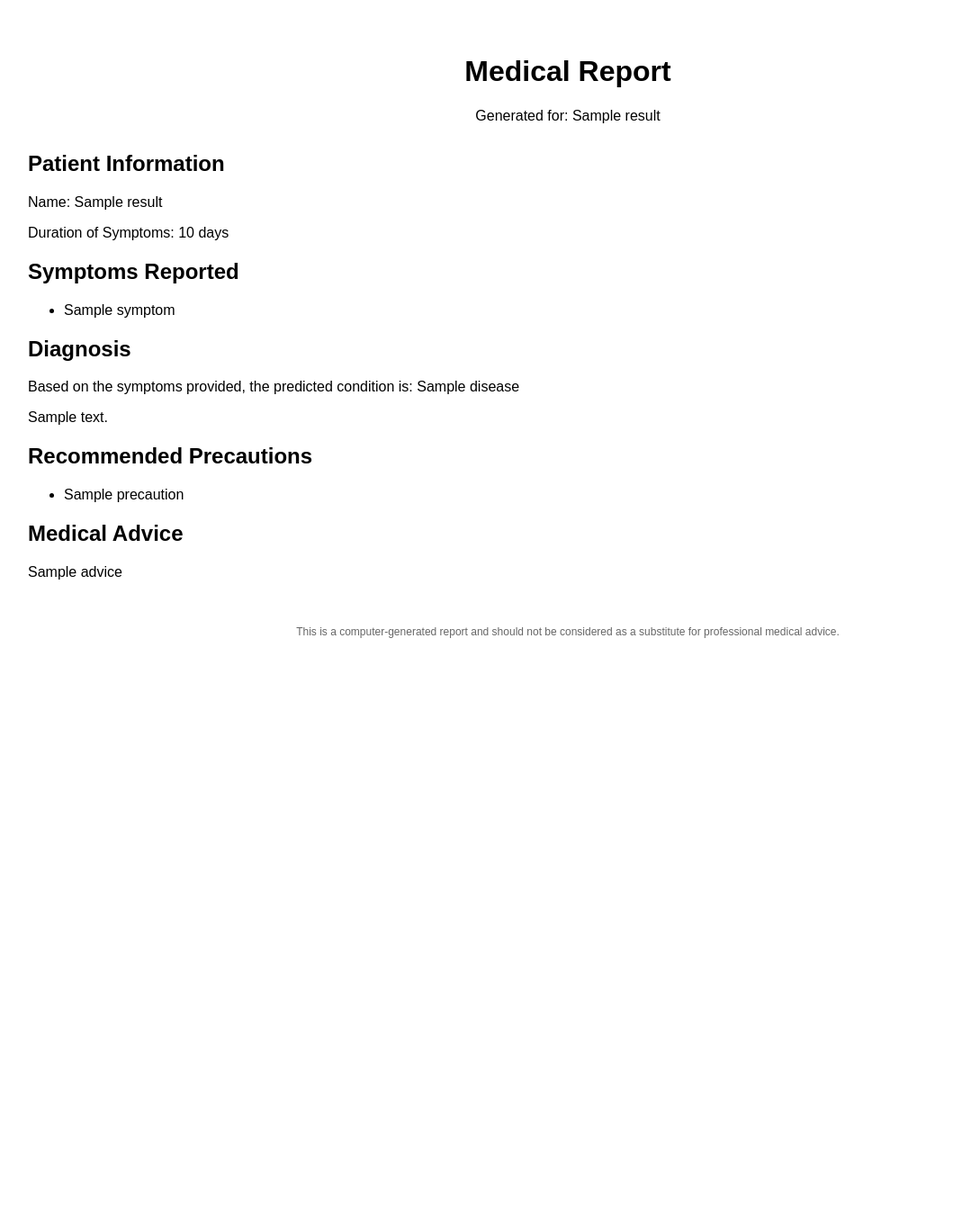
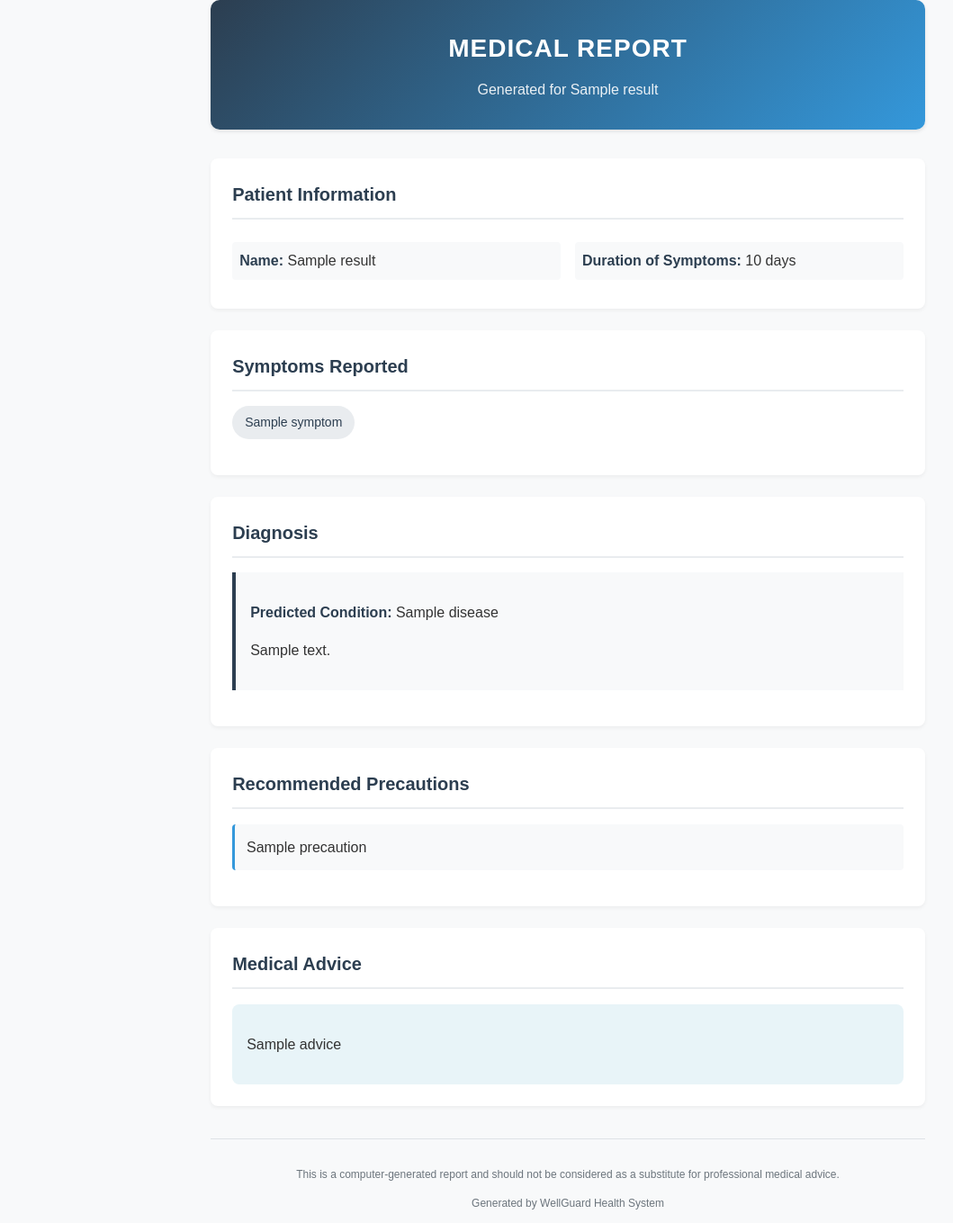
Before and after one commit to yashvvrn/wellguardpdf, a Flask app: template templates/report.html in a window 1280 px wide. Shown: the whole page at 90% size, without its empty margins (9-1068 px from the left). Before the commit the page ends 709 px from the top, so only its background shows below. Run offline with Flask 2, Linux system fonts and the light colour scheme; the template is opened without the code that fills it: most values are stand-ins (such as "Sample title", 1, 10 or a date in 2020).

Commit message:
Enhanced report styling with beautiful cards and colors

```diff
--- a/app.py
+++ b/app.py
@@ -212,63 +212,9 @@ def download_report():
 
         # Create a temporary file for the PDF
         with tempfile.NamedTemporaryFile(suffix='.pdf', delete=False) as tmp:
-            # Define CSS for PDF styling
-            css = CSS(string='''
-                @page {
-                    size: A4;
-                    margin: 1cm;
-                    @top-center {
-                        content: "WellGuard Medical Report";
-                        font-size: 9pt;
-                    }
-                    @bottom-center {
-                        content: "Page " counter(page) " of " counter(pages);
-                        font-size: 9pt;
-                    }
-                }
-                body {
-                    font-family: Arial, sans-serif;
-                    line-height: 1.6;
-                }
-                .header {
-                    text-align: center;
-                    margin-bottom: 30px;
-                    border-bottom: 2px solid #2c3e50;
-                    padding-bottom: 20px;
-                }
-                .header h1 {
-                    color: #2c3e50;
-                    margin: 0;
-                }
-                h2 {
-                    color: #2c3e50;
-                    border-bottom: 1px solid #eee;
-                    padding-bottom: 5px;
-                }
-                .content {
-                    margin-bottom: 20px;
-                }
-                ul {
-                    list-style-type: disc;
-                    padding-left: 20px;
-                }
-                li {
-                    margin-bottom: 5px;
-                }
-                .footer {
-                    text-align: center;
-                    margin-top: 50px;
-                    font-size: 12px;
-                    color: #666;
-                    border-top: 1px solid #eee;
-                    padding-top: 20px;
-                }
-            ''')
-
-            # Generate PDF with custom CSS
+            # Generate PDF without additional CSS since it's all in the template
             HTML(string=rendered).write_pdf(
-                target=tmp.name,
-                stylesheets=[css]
+                target=tmp.name
             )
 
             logger.info("PDF generation completed")
--- a/templates/report.html
+++ b/templates/report.html
@@ -1,63 +1,192 @@
 <!DOCTYPE html>
 <html>
 <head>
-    <title>Medical Report</title>
+    <title>Medical Report - {{ result.name }}</title>
     <style>
+        @page {
+            size: A4;
+            margin: 1.5cm;
+            @top-center {
+                content: "WellGuard Medical Report";
+                font-size: 10pt;
+                color: #2c3e50;
+            }
+            @bottom-center {
+                content: "Page " counter(page) " of " counter(pages);
+                font-size: 9pt;
+                color: #666;
+            }
+        }
+
         body {
             font-family: Arial, sans-serif;
-            margin: 20px;
-            padding: 20px;
+            line-height: 1.6;
+            color: #333;
+            max-width: 21cm;
+            margin: 0 auto;
+            background-color: #f8f9fa;
         }
+
         .header {
             text-align: center;
-            margin-bottom: 30px;
+            margin-bottom: 2em;
+            padding: 2em;
+            background: linear-gradient(135deg, #2c3e50, #3498db);
+            color: white;
+            border-radius: 10px;
+            box-shadow: 0 2px 4px rgba(0,0,0,0.1);
         }
-        .content {
-            margin-bottom: 20px;
+
+        .header h1 {
+            margin: 0;
+            font-size: 28px;
+            text-transform: uppercase;
+            letter-spacing: 1px;
         }
+
+        .header p {
+            margin: 10px 0 0;
+            font-size: 16px;
+            opacity: 0.9;
+        }
+
+        .card {
+            background: white;
+            border-radius: 8px;
+            padding: 1.5em;
+            margin-bottom: 1.5em;
+            box-shadow: 0 2px 4px rgba(0,0,0,0.05);
+        }
+
+        h2 {
+            color: #2c3e50;
+            margin-top: 0;
+            border-bottom: 2px solid #e9ecef;
+            padding-bottom: 0.5em;
+            font-size: 20px;
+        }
+
+        .patient-info {
+            display: grid;
+            grid-template-columns: repeat(2, 1fr);
+            gap: 1em;
+        }
+
+        .patient-info p {
+            margin: 0.5em 0;
+            padding: 0.5em;
+            background-color: #f8f9fa;
+            border-radius: 4px;
+        }
+
+        .symptoms-list {
+            list-style: none;
+            padding: 0;
+            display: flex;
+            flex-wrap: wrap;
+            gap: 0.5em;
+        }
+
+        .symptoms-list li {
+            background-color: #e9ecef;
+            padding: 0.5em 1em;
+            border-radius: 20px;
+            font-size: 14px;
+            color: #2c3e50;
+        }
+
+        .diagnosis {
+            background-color: #f8f9fa;
+            padding: 1em;
+            border-left: 4px solid #2c3e50;
+            margin: 1em 0;
+        }
+
+        .precautions-list {
+            list-style: none;
+            padding: 0;
+        }
+
+        .precautions-list li {
+            margin-bottom: 0.8em;
+            padding: 0.8em;
+            background-color: #f8f9fa;
+            border-radius: 4px;
+            border-left: 3px solid #3498db;
+        }
+
+        .advice-box {
+            background-color: #e8f4f8;
+            padding: 1em;
+            border-radius: 8px;
+            margin-top: 1em;
+        }
+
         .footer {
             text-align: center;
-            margin-top: 50px;
+            margin-top: 3em;
+            padding-top: 1.5em;
+            border-top: 1px solid #dee2e6;
+            color: #6c757d;
             font-size: 12px;
-            color: #666;
+        }
+
+        .highlight {
+            color: #2c3e50;
+            font-weight: bold;
         }
     </style>
 </head>
 <body>
     <div class="header">
         <h1>Medical Report</h1>
-        <p>Generated for: {{ result.name }}</p>
+        <p>Generated for {{ result.name }}</p>
     </div>
 
-    <div class="content">
+    <div class="card">
         <h2>Patient Information</h2>
-        <p>Name: {{ result.name }}</p>
-        <p>Duration of Symptoms: {{ result.days }} days</p>
+        <div class="patient-info">
+            <p><span class="highlight">Name:</span> {{ result.name }}</p>
+            <p><span class="highlight">Duration of Symptoms:</span> {{ result.days }} days</p>
+        </div>
+    </div>
 
+    <div class="card">
         <h2>Symptoms Reported</h2>
-        <ul>
+        <ul class="symptoms-list">
             {% for symptom in result.selected_symptoms %}
             <li>{{ symptom }}</li>
             {% endfor %}
         </ul>
+    </div>
 
+    <div class="card">
         <h2>Diagnosis</h2>
-        <p>Based on the symptoms provided, the predicted condition is: {{ result.disease }}</p>
-        <p>{{ result.description }}</p>
+        <div class="diagnosis">
+            <p><span class="highlight">Predicted Condition:</span> {{ result.disease }}</p>
+            <p>{{ result.description }}</p>
+        </div>
+    </div>
 
+    <div class="card">
         <h2>Recommended Precautions</h2>
-        <ul>
+        <ul class="precautions-list">
             {% for precaution in result.precautions %}
             <li>{{ precaution }}</li>
             {% endfor %}
         </ul>
+    </div>
 
+    <div class="card">
         <h2>Medical Advice</h2>
-        <p>{{ result.advice }}</p>
+        <div class="advice-box">
+            <p>{{ result.advice }}</p>
+        </div>
     </div>
 
     <div class="footer">
         <p>This is a computer-generated report and should not be considered as a substitute for professional medical advice.</p>
+        <p>Generated by WellGuard Health System</p>
     </div>
 </body>
 </html>
```
